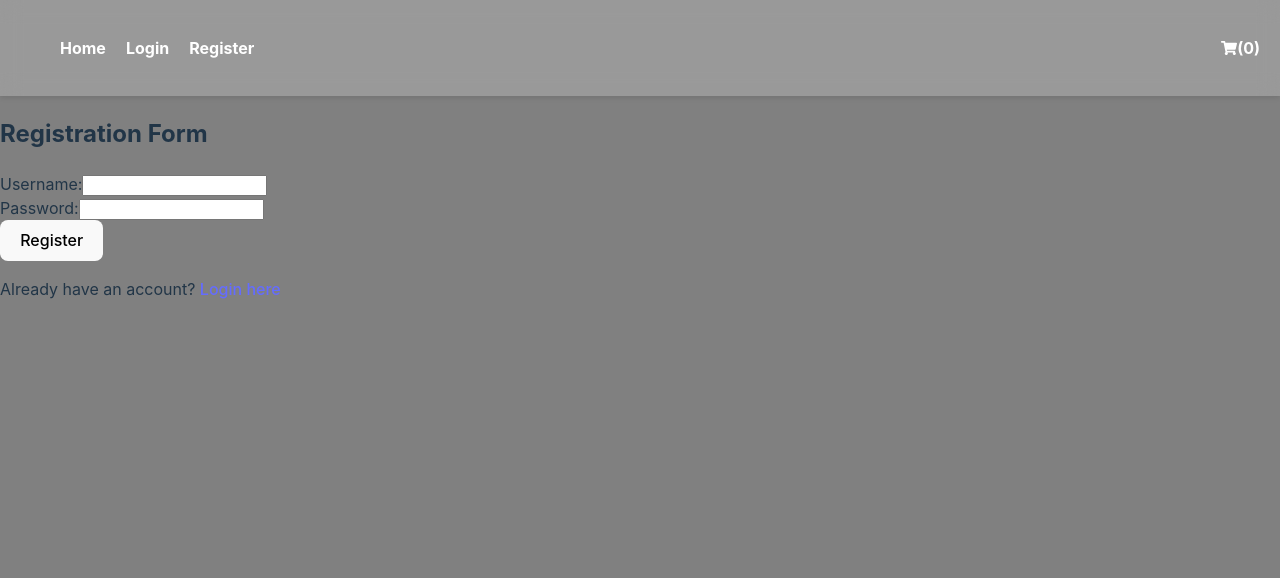
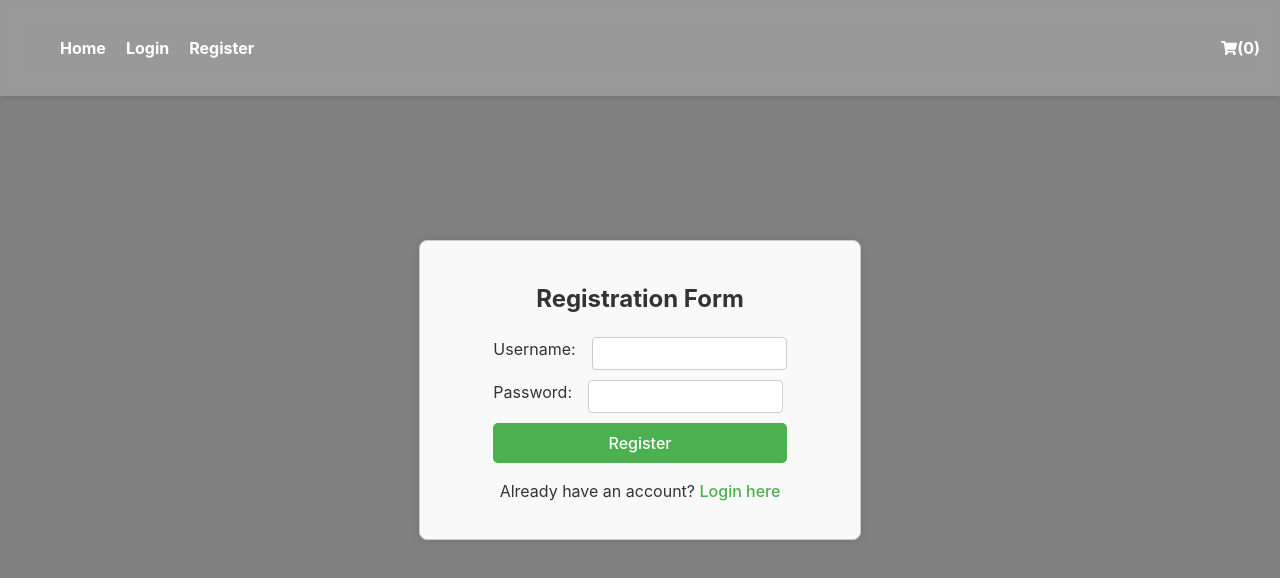
Before and after one commit to MohitNamdev22/MedFlip, a React (Vite) app in the folder MedFlip Mini Project/medflip-frontend/: page /auth/register in a window 1280 px wide. Shown: the top 578 px of the page. Built offline with nearby package versions, Linux system fonts and the light colour scheme; no server answers.

Commit message:
registrationform css

```diff
--- /dev/null
+++ b/MedFlip Mini Project/medflip-frontend/src/components/RegistrationForm.css
@@ -0,0 +1,61 @@
+.registration-container {
+    max-width: 400px;
+    display: grid;
+    justify-content: center;
+    text-align: center;
+    justify-items: center;
+    align-items: center;
+    margin: 9rem auto;
+    padding: 20px;
+    border: 1px solid #ccc;
+    border-radius: 8px;
+    background-color: #f9f9f9;
+    box-shadow: 0 0 10px rgba(0, 0, 0, 0.1);
+    color: #333;
+}
+
+.registration-heading {
+    margin-bottom: 20px;
+}
+
+.registration-form {
+    display: grid;
+    grid-gap: 10px;
+}
+
+.registration-form div{
+    display: flex;
+    gap: 1rem;
+}
+
+.registration-label {
+    font-weight: 400;
+}
+
+.registration-input {
+    padding: 8px;
+    border: 1px solid #ccc;
+    border-radius: 4px;
+}
+
+.registration-button {
+    padding: 10px 20px;
+    background-color: #4CAF50;
+    color: #fff;
+    border: none;
+    border-radius: 5px;
+    cursor: pointer;
+    transition: background-color 0.3s ease;
+}
+
+.registration-button:hover {
+    background-color: #4CAF50;
+}
+
+.registration-message {
+    margin-top: 20px;
+}
+
+.registration-link {
+    color: #4CAF50;
+}
--- a/MedFlip Mini Project/medflip-frontend/src/components/RegistrationForm.jsx
+++ b/MedFlip Mini Project/medflip-frontend/src/components/RegistrationForm.jsx
@@ -1,6 +1,7 @@
 import React, { useState } from 'react';
 import { Link } from 'react-router-dom';
 import axios from 'axios';
+import './RegistrationForm.css'
 
 function RegistrationForm() {
   const [username, setUsername] = useState('');
@@ -22,31 +23,34 @@ function RegistrationForm() {
   };
 
   return (
-    <div>
-      <h2>Registration Form</h2>
-      <form onSubmit={handleSubmit}>
+    <div className='registration-container'>
+      <h2 className='registration-heading'>Registration Form</h2>
+      <form className='registration-form' onSubmit={handleSubmit}>
         <div>
-          <label htmlFor="username">Username:</label>
+          <label htmlFor="username" className='registration-label'>Username:</label>
           <input
             type="text"
             id="username"
+            name='username'
             value={username}
+            className='registration-input'
             onChange={(e) => setUsername(e.target.value)}
           />
         </div>
         <div>
-          <label htmlFor="password">Password:</label>
+          <label className='registration-label' htmlFor="password">Password:</label>
           <input
             type="password"
             id="password"
             value={password}
+            className='registration-input'
             onChange={(e) => setPassword(e.target.value)}
           />
         </div>
-        <button type="submit">Register</button>
+        <button type="submit" className='registration-button'>Register</button>
       </form>
-      {message && <p>{message}</p>}
-      <p>Already have an account? <Link to="/auth/login">Login here</Link></p>
+      {message && <p className='registration-message'>{message}</p>}
+      <p>Already have an account? <Link to="/auth/login" className='registration-link'>Login here</Link></p>
     </div>
   );
 }
```
